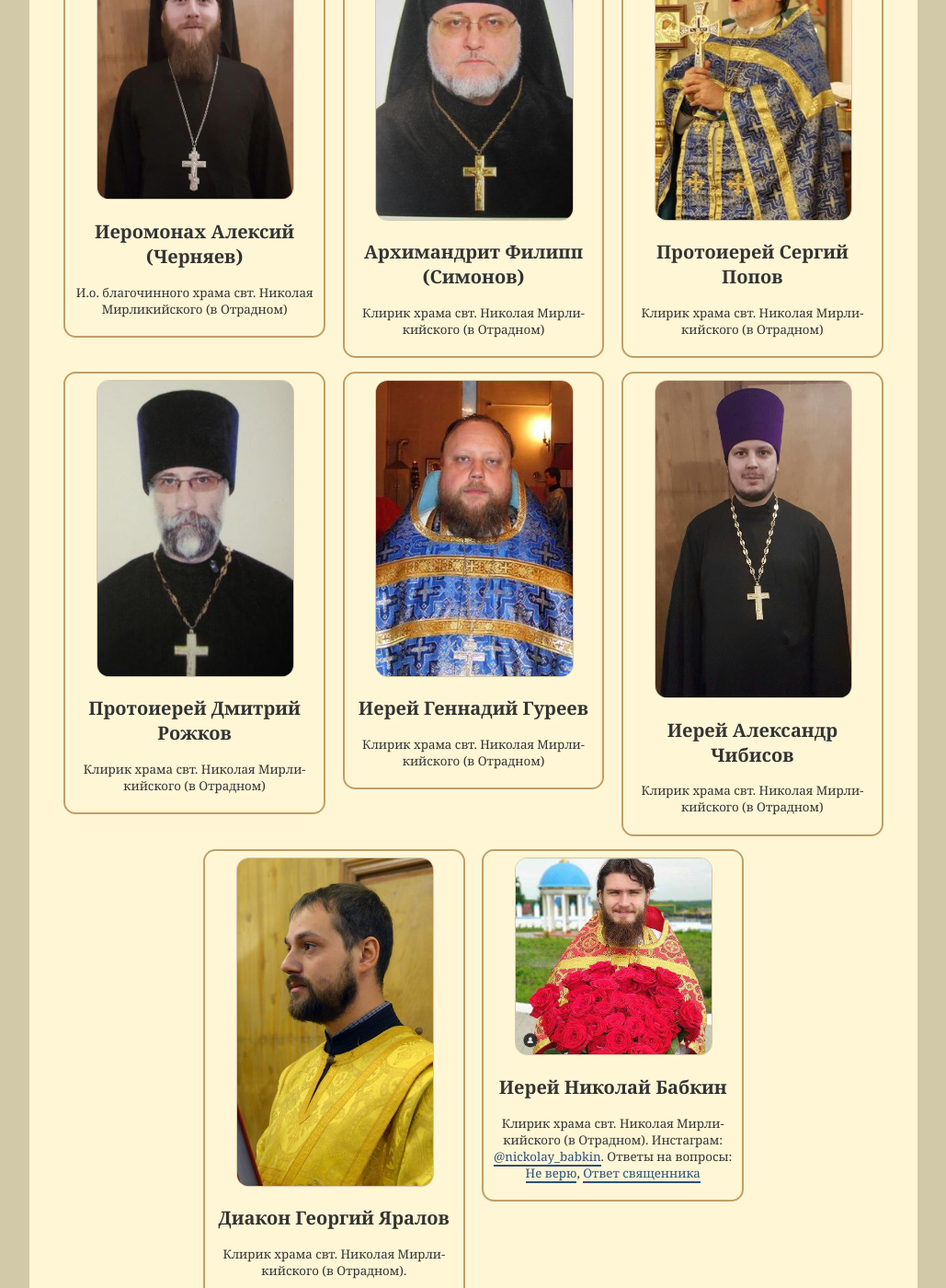
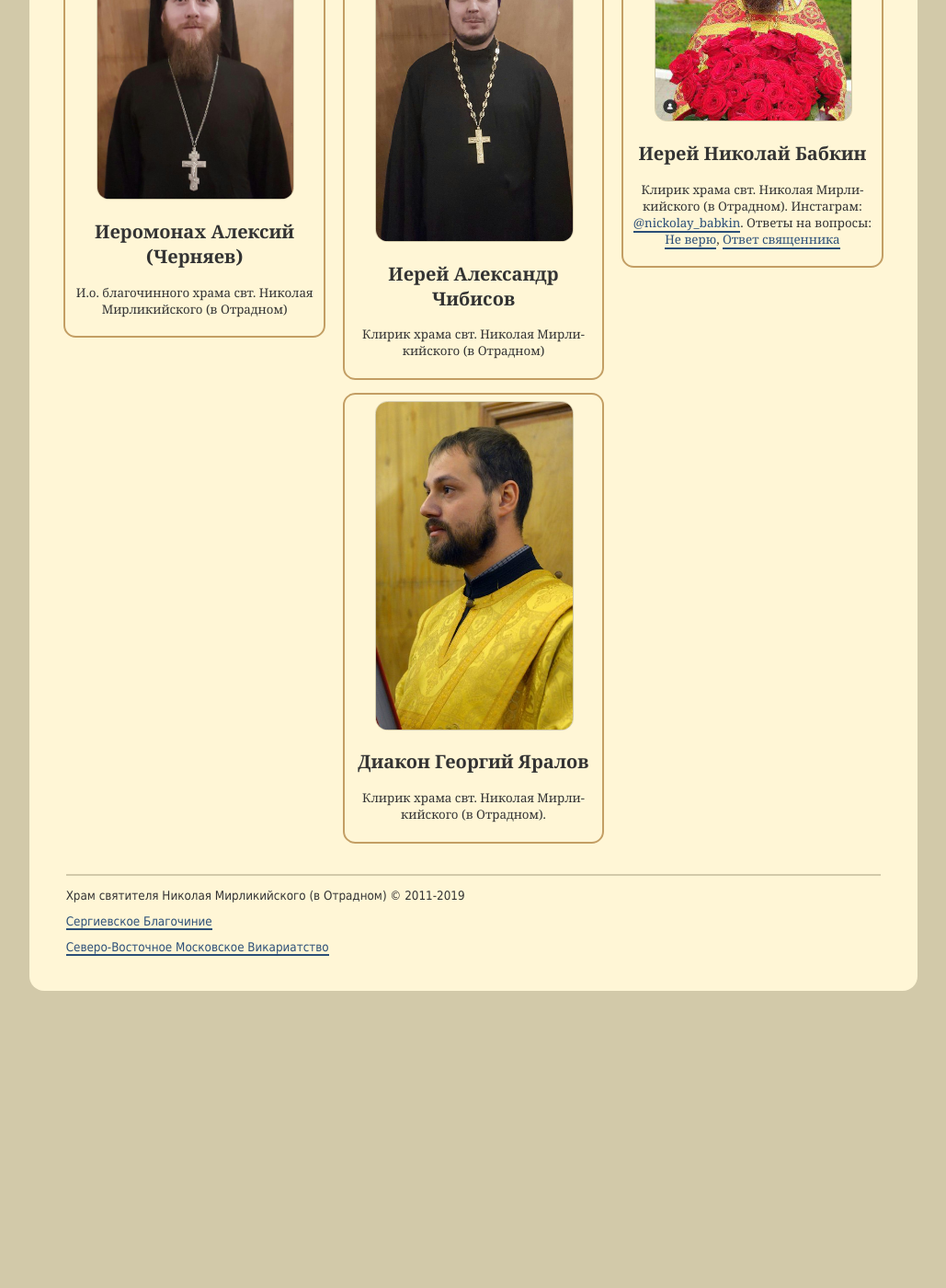
Before and after one commit to hramotradnoe/hramotradnoe.github.io, a Jekyll site: the page built from clergy/index.html, in a window 1280 px wide and 1400 px high, scrolled down 488 px. Shown: the whole window at 92% size, without its empty margins (125-1154 px from the left). Built offline with Jekyll 4.4.1, drawn with Linux system fonts in a browser that asks for light colours; after the commit the page ends 1573 px from its top, so only the background shows below that.

Commit message:
Update clergy.yml

```diff
--- a/_data/clergy.yml
+++ b/_data/clergy.yml
@@ -2,29 +2,9 @@
   description : И.о. благочинного храма свт. Николая Мирликийского (в Отрадном)
   photo       : /assets/images/clergy/alexiy_chernyaev.jpg
 
-- name        : Архимандрит Филипп (Симонов)
-  description : Клирик храма свт. Николая Мирликийского (в Отрадном)
-  photo       : /assets/images/clergy/philipp_simonov.jpg
-
-- name        : Протоиерей Сергий Попов
-  description : Клирик храма свт. Николая Мирликийского (в Отрадном)
-  photo       : /assets/images/clergy/sergiy_popov.jpg
-
-- name        : Протоиерей Дмитрий Рожков
-  description : Клирик храма свт. Николая Мирликийского (в Отрадном)
-  photo       : /assets/images/clergy/dmitriy_rozhkov.jpg
-
-- name        : Иерей Геннадий Гуреев
-  description : Клирик храма свт. Николая Мирликийского (в Отрадном)
-  photo       : /assets/images/clergy/gennadiy_gureev.jpg
-
 - name        : Иерей Александр Чибисов
   description : Клирик храма свт. Николая Мирликийского (в Отрадном)
   photo       : /assets/images/clergy/alexander_chibisov.jpg
-
-- name        : Диакон Георгий Яралов
-  description : Клирик храма свт. Николая Мирликийского (в Отрадном).
-  photo       : /assets/images/clergy/georgiy_yaralov.jpg
 
 - name        : Иерей Николай Бабкин
   description : >
@@ -33,3 +13,7 @@
                 Ответы на вопросы: [Не&nbsp;верю](https://www.youtube.com/watch?v=oaqx4ceirog),
                 [Ответ&nbsp;священника](https://www.youtube.com/watch?v=AZtUHTdyibY)
   photo       : /assets/images/clergy/nickolay_babkin.jpg
+
+- name        : Диакон Георгий Яралов
+  description : Клирик храма свт. Николая Мирликийского (в Отрадном).
+  photo       : /assets/images/clergy/georgiy_yaralov.jpg
```
